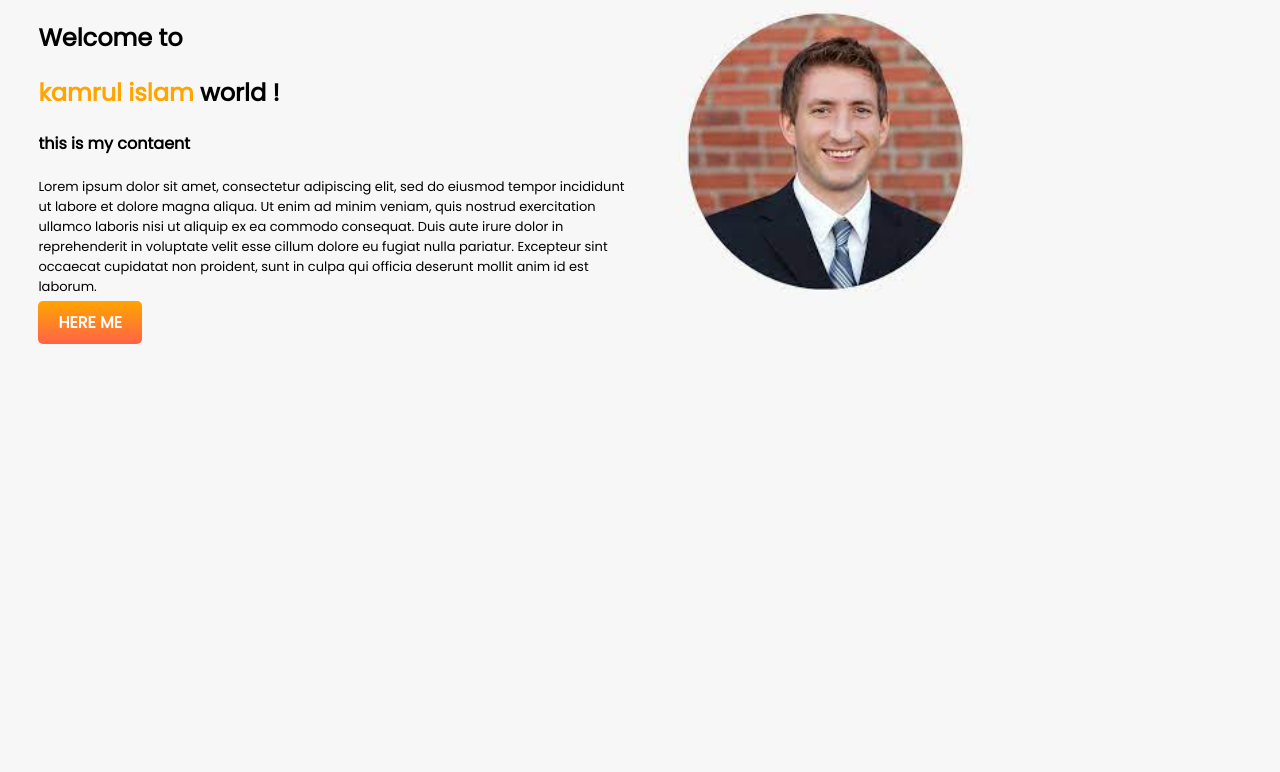
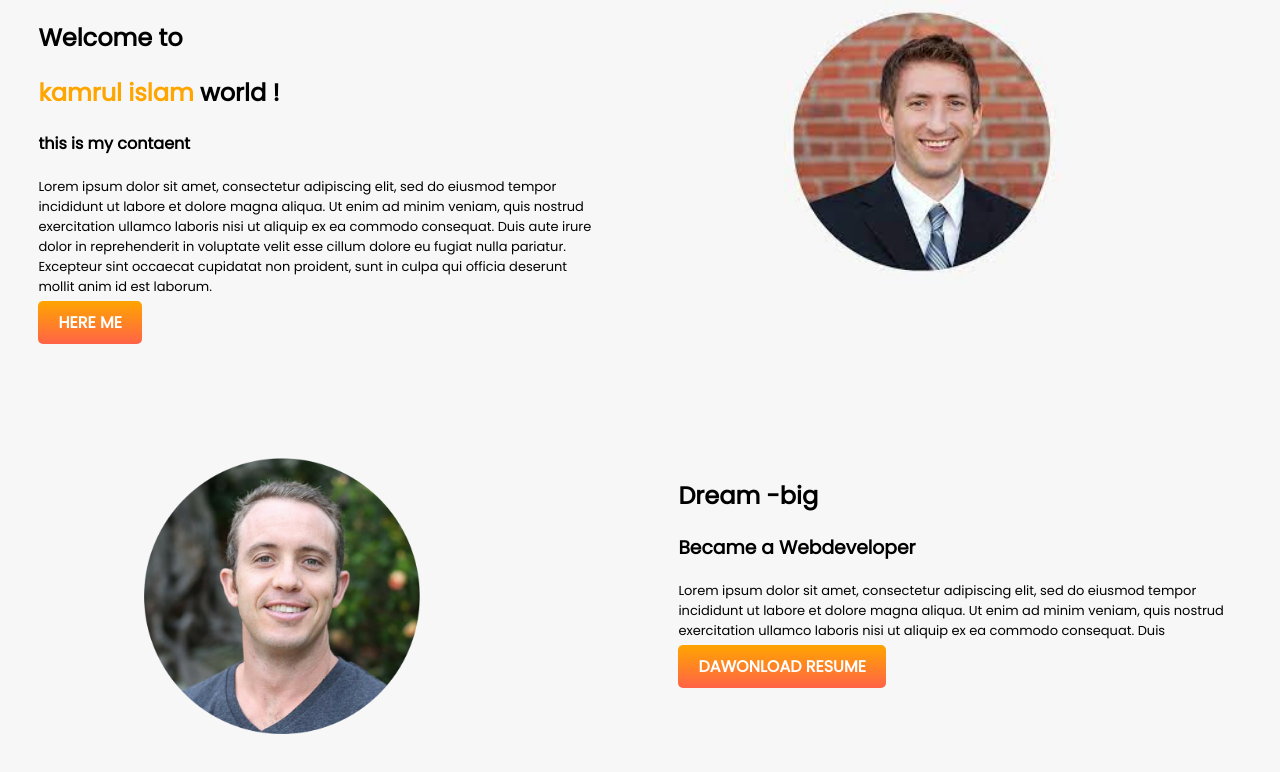
Before and after one commit to kamrulislam1/my-first-website, a plain HTML site: page index.html in a window 1280 px wide. Drawn offline with Linux system fonts and the light colour scheme.

Commit message:
dream added

```diff
--- a/index.html
+++ b/index.html
@@ -11,7 +11,7 @@
     <link rel="stylesheet" href="style.css">
 </head>
 <body>
-    <section>
+    <section class="top-bar">
      <div class="half-width">
     <h1>Welcome to</h1>
     <h1><span class="orange-color">kamrul islam</span> world !</h1>
@@ -31,5 +31,21 @@
         <img src="images/index.png" alt="">
     </div>
     </section>
+    <section class="dream-bar">
+        <div class="half-width">
+            <img src="images/image.png" alt="">
+        </div>
+        <div class="half-width">
+            <h2>Dream -big</h2>
+            <h3>Became a Webdeveloper</h3>
+            <p>
+                Lorem ipsum dolor sit amet, consectetur adipiscing elit,
+                sed do eiusmod tempor incididunt ut labore et dolore magna
+                aliqua. Ut enim ad minim veniam, quis nostrud exercitation
+                ullamco laboris nisi ut aliquip ex ea commodo consequat. Duis
+            </p>
+            <a target="_blank" href="#" class="link-button">DAWONLOAD RESUME</a>
+        </div>
+    </section>
 </body>
 </html>
--- a/style.css
+++ b/style.css
@@ -6,15 +6,20 @@ body{
 .orange-color {
     color: orange;
 }
-section{
-    display:flex;
+section {
+    display: flex;
+    margin-bottom: 123px;
 }
 .half-width {
     width: 50%;
     padding-left: 3%;
+    padding-right: 3%;
 }
 .half-width img {
     width: 49%;
+    margin-left: 106px;
+
+
 }
 .half-width p {
     font-size: 13px;
```
Also changed, not shown: images/image.png (added).
